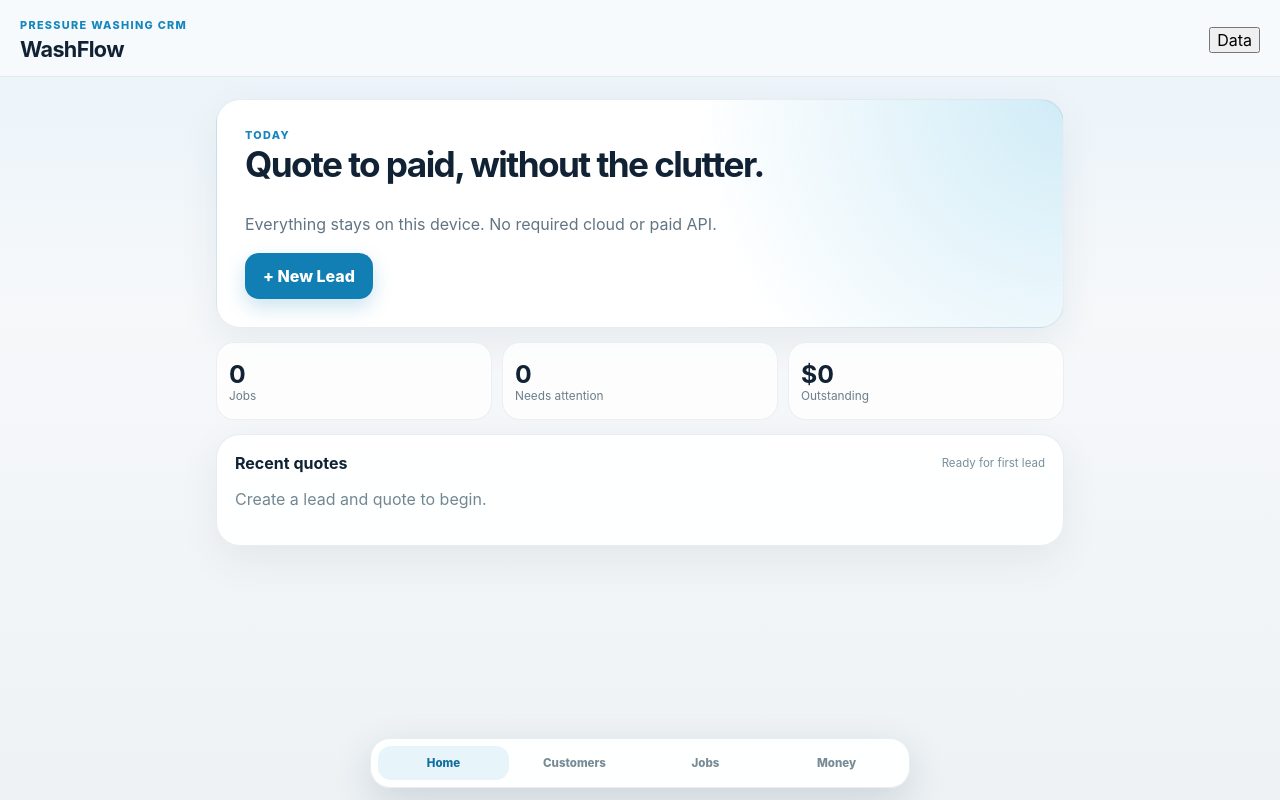
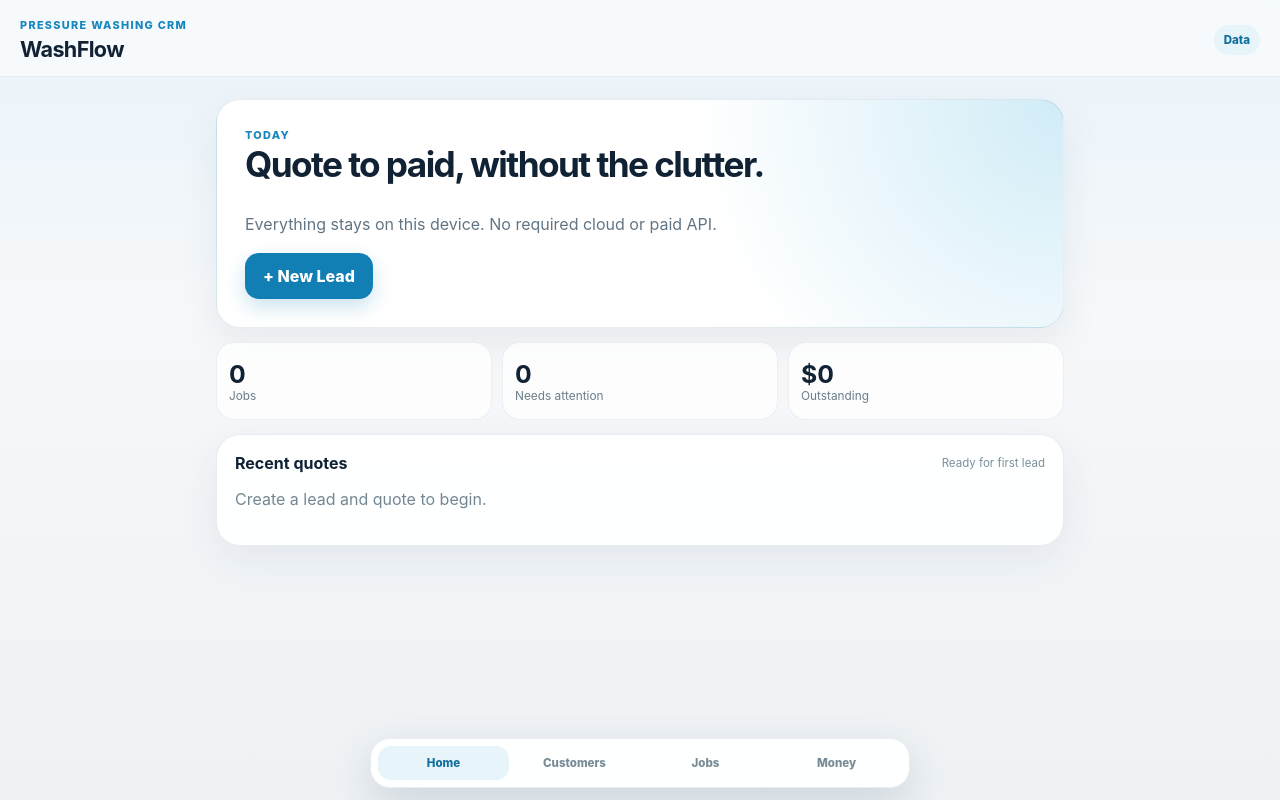
Before and after one commit to IcyKokane/WashFlow, a React (Vite) app: page / in a window 1280 px wide. Built offline with nearby package versions, Linux system fonts and the light colour scheme.

Commit message:
style: finish data and demo controls

```diff
--- a/src/styles.css
+++ b/src/styles.css
@@ -17,7 +17,8 @@ h1 { margin-bottom: 0; font-size: 1.35rem; letter-spacing: -.03em; }
 h2 { font-size: clamp(1.55rem, 6vw, 2.2rem); line-height: 1.04; letter-spacing: -.045em; }
 h3 { margin-bottom: 0; font-size: 1rem; }
 .eyebrow { display: block; margin-bottom: 4px; font-size: .68rem; font-weight: 800; letter-spacing: .12em; text-transform: uppercase; color: #1786bd; }
-.local-pill { padding: 8px 10px; border-radius: 999px; background: #e1f3ec; color: #117052; font-size: .72rem; font-weight: 800; }
+.local-pill, .data-link { padding: 8px 10px; border-radius: 999px; background: #e1f3ec; color: #117052; font-size: .72rem; font-weight: 800; }
+.data-link { border: 0; background: #e7f4fa; color: #116f9f; }
 .shell { width: min(100%, 880px); margin: 0 auto; padding: 22px 16px; }
 .shell.narrow { width: min(100%, 680px); }
 .hero-card, .panel, .form-card, .success-card { border: 1px solid rgba(18, 55, 79, .09); border-radius: 24px; background: rgba(255,255,255,.92); box-shadow: 0 14px 40px rgba(29, 63, 86, .07); }
@@ -95,6 +96,10 @@ input:focus, textarea:focus { border-color: #36a0d0; box-shadow: 0 0 0 3px rgba(
 .attention-item small { color: #748792; }
 .attention-item > span { align-self: flex-start; font-size: .65rem; font-weight: 800; text-transform: uppercase; color: #667d8a; }
 .mini-action { border: 0; border-radius: 9px; padding: 6px 9px; background: #e7f4fa; color: #116f9f; font-size: .68rem; font-weight: 800; }
+.data-warning { display: grid; gap: 8px; padding: 14px; border-radius: 14px; border: 1px solid #f0dcc7; background: #fffaf3; }
+.data-warning span { color: #776957; font-size: .8rem; line-height: 1.45; }
+.data-upload { position: relative; }
+.data-notice { margin: 0; padding: 10px 12px; border-radius: 12px; background: #f1f8fb; color: #315f76; font-size: .8rem; }
 .bottom-nav { position: fixed; z-index: 20; left: 50%; bottom: 12px; transform: translateX(-50%); display: grid; grid-template-columns: repeat(4,1fr); width: min(calc(100% - 24px), 540px); padding: 7px; border: 1px solid rgba(17,55,78,.09); border-radius: 20px; background: rgba(255,255,255,.94); box-shadow: 0 14px 40px rgba(26,59,80,.16); backdrop-filter: blur(18px); }
 .bottom-nav button { border: 0; border-radius: 13px; background: transparent; padding: 10px 6px; color: #778b96; font-size: .72rem; font-weight: 800; }
 .bottom-nav button.active { background: #e7f4fa; color: #116f9f; }
```
